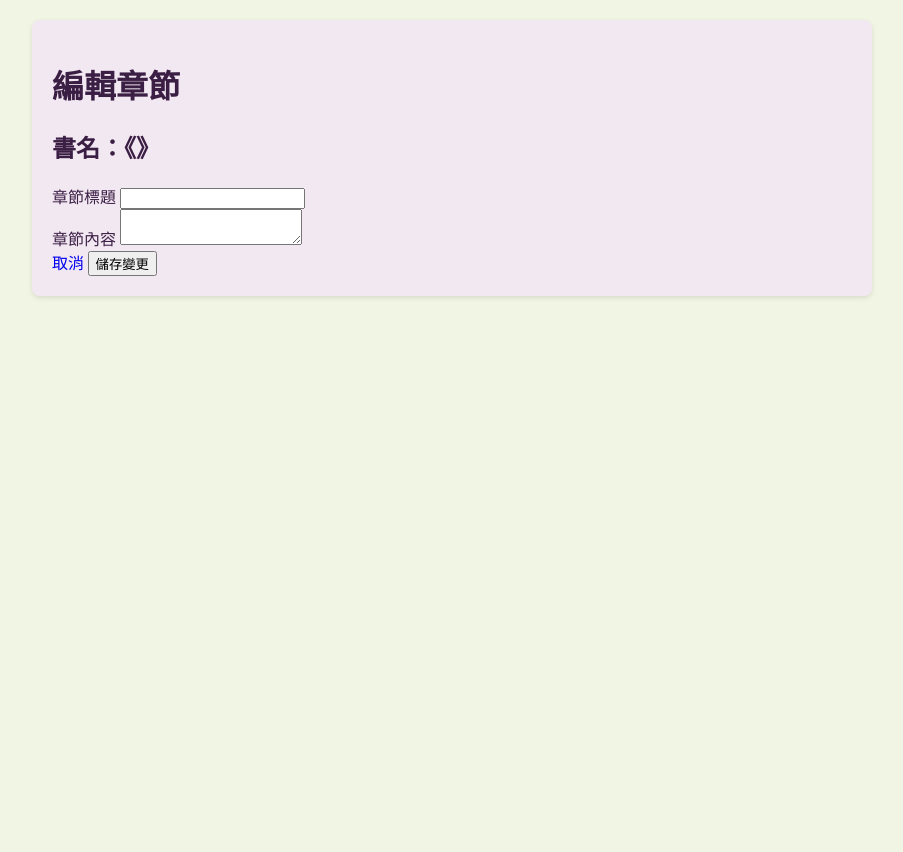
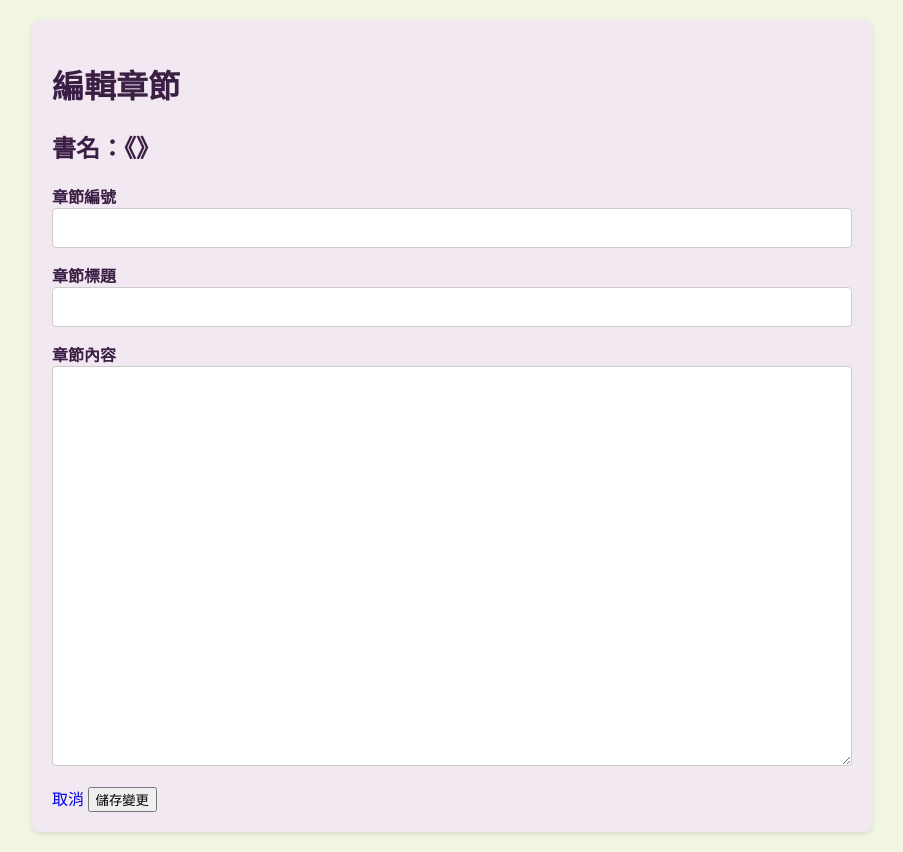
Before and after one commit to yvette-shinn/ETHEREALFORREAL, a Flask app: template templates/edit_chapter.html in a window 1280 px wide. Shown: the part 52-904 px from the top of the page, without its empty margins (188-1091 px from the left). Before the commit the page ends 350 px from the top, so only its background shows below. Run offline with Flask 3, Linux system fonts and the light colour scheme; the template is opened without the code that fills it, so the values that code supplies are empty.

Commit message:
git commit

```diff
--- a/templates/add_chapter.html
+++ b/templates/add_chapter.html
@@ -54,7 +54,7 @@
     <form action="{{ url_for('add_chapter', book_id=book.id) }}" method="POST" class="add-chapter-form">
 
         <label for="chapter_number">章節編號</label>
-        <input type="number" id="chapter_number" name="chapter_number" placeholder="例如: 1" required>
+        <input type="number" id="chapter_number" name="chapter_number" placeholder="例如: 1，請填入阿拉伯數字。" required>
 
         <label for="title">章節標題</label>
         <input type="text" id="title" name="title" placeholder="本章的標題" required>
--- a/templates/edit_chapter.html
+++ b/templates/edit_chapter.html
@@ -17,13 +17,57 @@
         .comment-actions { position: absolute; top: 8px; right: 8px; display: flex; gap: 8px; opacity: 0; transition: opacity: 0.2s; }
         .comment-edit-link, .comment-delete-button { background: none; border: none; padding: 0; cursor: pointer; color: #606770; font-size: 14px; }
         .comment-edit-link:hover, .comment-delete-button:hover { color: #000; }
+        .save-btn { }
+        .edit-chapter-form {
+            display: flex;
+            flex-direction: column;
+            gap: 15px;
+        }
+        .edit-chapter-form label {
+            font-weight: bold;
+            margin-bottom: -10px;
+        }
+        .edit-chapter-form input[type="text"],
+        .edit-chapter-form input[type="number"],
+        .edit-chapter-form textarea {
+            width: 100%;
+            padding: 10px;
+            border: 1px solid #ccc;
+            border-radius: 4px;
+            font-size: 1em;
+            box-sizing: border-box;
+        }
+        .edit-chapter-form textarea {
+            min-height: 400px; /* 章節內容通常很長 */
+            resize: vertical;
+        }
+        .edit-chapter-form .form-actions {
+            text-align: right;
+        }
+        .edit-chapter-form input[type="submit"] {
+            background-color: #28a745;
+            color: white;
+            border: none;
+            padding: 10px 20px;
+            border-radius: 5px;
+            font-size: 1em;
+            cursor: pointer;
+            transition: background-color 0.2s;
+        }
+        .edit-chapter-form input[type="submit"]:hover {
+            background-color: #218838;
+        }
         /* 其他您需要的樣式 */
     </style>
 
     <h1>編輯章節</h1>
     <h2>書名：《{{ book.title }}》</h2>
 
-    <form action="{{ url_for('edit_chapter', chapter_id=chapter.id) }}" method="POST">
+    <form action="{{ url_for('edit_chapter', chapter_id=chapter.id) }}" method="POST" class="edit-chapter-form">
+        <div>
+            <label for="chapter_number">章節編號</label>
+        <input type="number" id="chapter_number" name="chapter_number" required>
+        </div>
         <div>
             <label for="title">章節標題</label>
             <input type="text" id="title" name="title" value="{{ chapter.title }}" required>
@@ -34,7 +78,9 @@
         </div>
         <div>
             <a href="{{ url_for('view_chapter', chapter_id=chapter.id) }}">取消</a>
-            <button type="submit">儲存變更</button>
+            <form action="{{ url_for('edit_chapter', chapter_id=chapter.id) }}" method="POST";>
+                <button type="submit" class="save-btn">儲存變更</button>
+            </form>
         </div>
     </form>
 {% endblock %}
```
